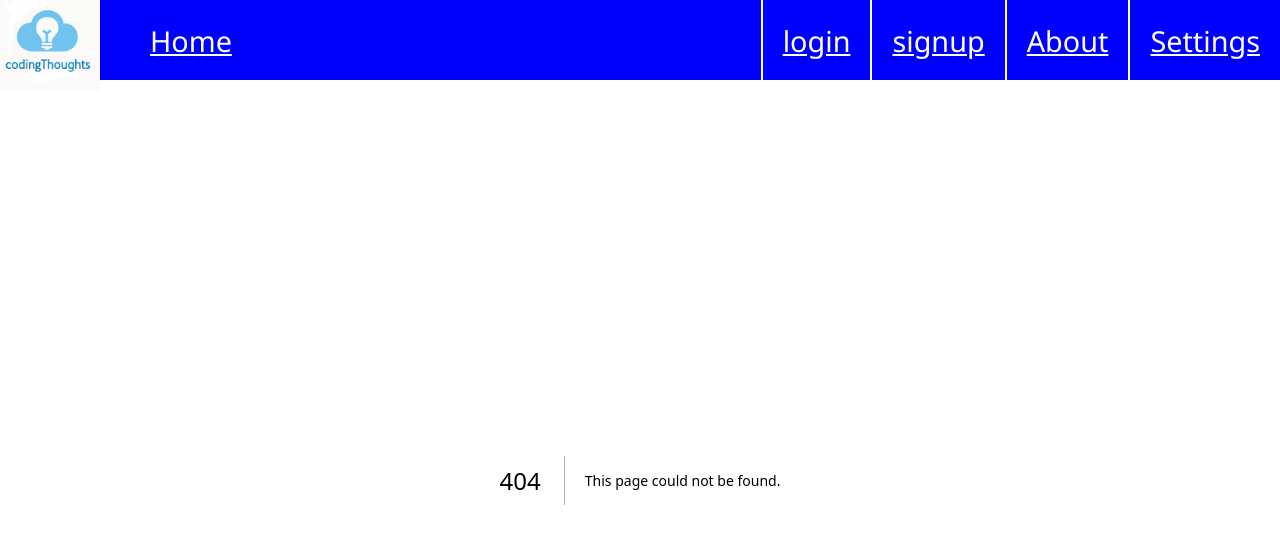
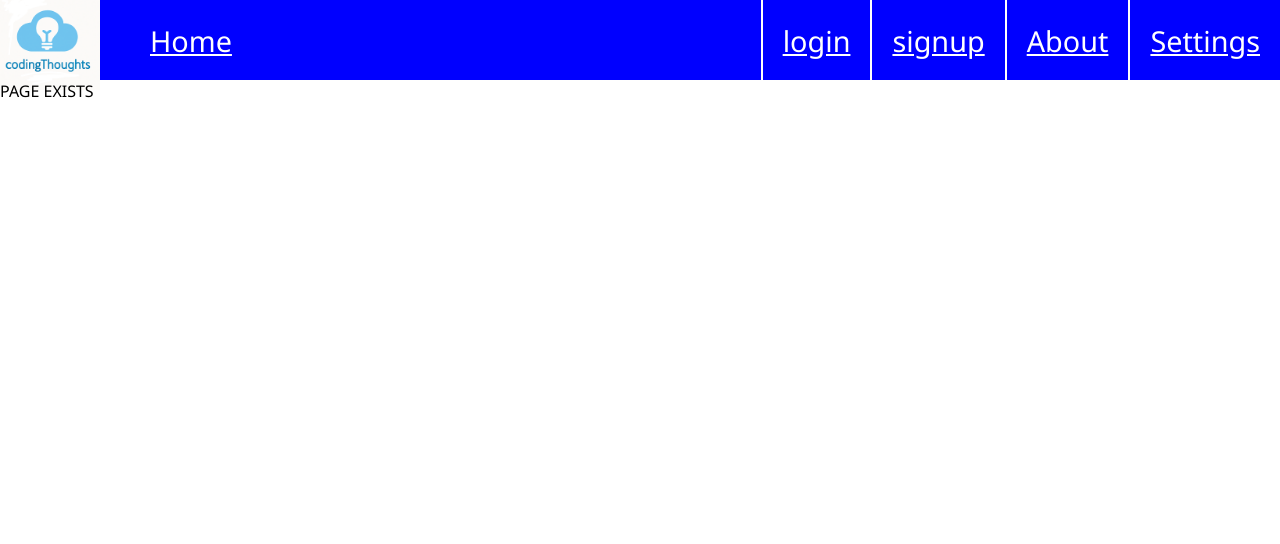
Before and after one commit to DavidSietko/codingThoughts, a Next.js app in the folder codingthoughts/: page /password-change in a window 1280 px wide. Before the commit this address had no page. Shown: the top 544 px of the page. Built offline with nearby package versions, Linux system fonts and the light colour scheme.

Commit message:
added a change password page

```diff
--- a/codingthoughts/src/app/Settings/page.tsx
+++ b/codingthoughts/src/app/Settings/page.tsx
@@ -221,6 +221,7 @@ export default function Home() {
                     <div className={styles.buttons}>
                         <button onClick={logout}>LOGOUT</button>
                         <button onClick={() => setDeleting(true)}>DELETE ACCOUNT</button>
+                        <button onClick={() => router.push("/password-change")}>CHANGE PASSWORD</button>
                     </div>
                 </div>
             </div>
--- /dev/null
+++ b/codingthoughts/src/app/password-change/page.tsx
@@ -0,0 +1,7 @@
+export default function Home() {
+    return (
+        <div>
+            PAGE EXISTS
+        </div>
+    );
+}
--- a/codingthoughts/src/components/form/LoginForm.tsx
+++ b/codingthoughts/src/components/form/LoginForm.tsx
@@ -43,7 +43,7 @@ export default function LoginForm() {
             <div className={styles.bottom}>
                 <span>OR</span>
                 <div className={styles.linksContainer}>
-                    <a className={styles.links}>Forgot Password?</a>
+                    <a className={styles.links} href="/password-change">Forgot Password?</a>
                     <a className={styles.links} href="/signup" rel="Sign up">Sign up</a>
                 </div>
             </div>
```
